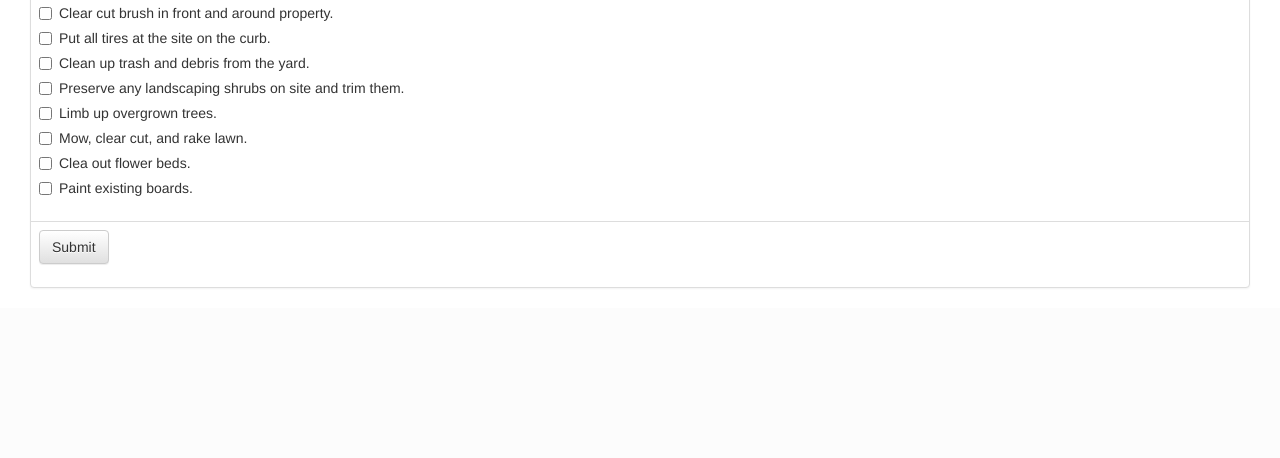
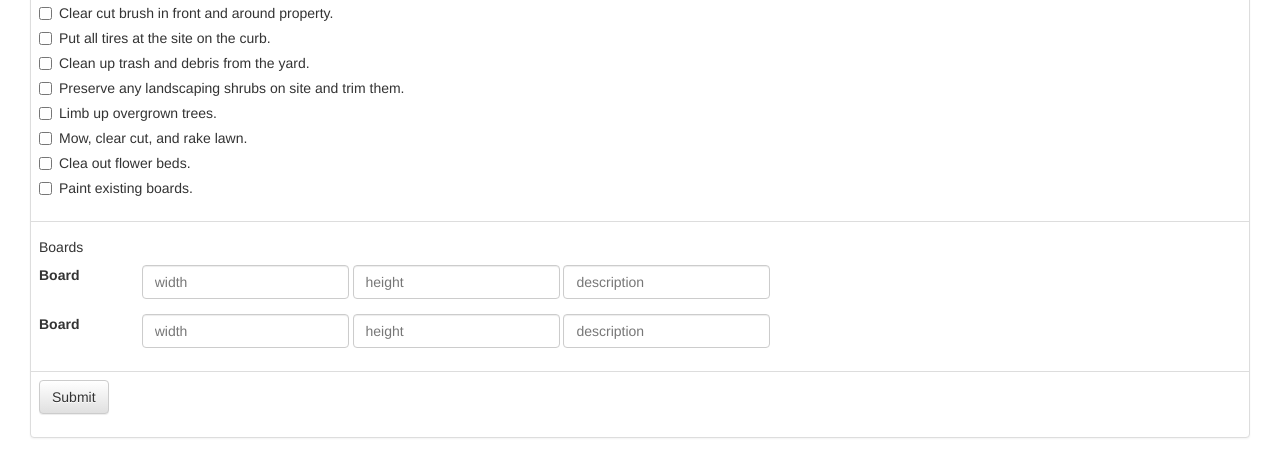
Before and after one commit to codeyoungstown/yndc-board-up, a Django app: page /add in a window 1280 px wide. Shown: the part 1293-1751 px from the top of the page. Before the commit the page ends 1581 px from the top, so only its background shows below. Run offline with Django 3.2, Linux system fonts and the light colour scheme; the visitor is signed in with stand-in values (Sample User, id 1); data that the repository does not hold is empty; some libraries are stand-ins or nearby versions.

Commit message:
More add page styling

```diff
--- a/yndc/apps/board/templates/board/add_house.html
+++ b/yndc/apps/board/templates/board/add_house.html
@@ -4,6 +4,7 @@
         <section>
             <form action="" method="POST" enctype="multipart/form-data">
                 {% csrf_token %}
+                {{ board_formset.management_form }}
                 <div class="panel panel-default">
                     <div class="panel-heading">
                         <h3 class="panel-title">Add Property</h3>
@@ -92,6 +93,23 @@
                         </tr>
                         <tr>
                             <td>
+                                <h5>Boards</h5>
+                                {% for form in board_formset.forms %}
+                                <div class="row">
+                                    <label class="col-sm-1 control-label">Board</label>
+                                    <div class="col-sm-10">
+                                    {% for field in form.visible_fields %}
+                                        <div class="form-group inline-input">
+                                            {{ field }}
+                                        </div>
+                                    {% endfor %}
+                                    </div>
+                                </div>
+                                {% endfor %}
+                            </td>
+                        </tr>
+                        <tr>
+                            <td>
                                 <div class="form-group">
                                     <button type="submit" class="btn btn-default">Submit</button>
                                 </div>
--- a/yndc/apps/board/views.py
+++ b/yndc/apps/board/views.py
@@ -1,3 +1,4 @@
+from django import forms
 from django.contrib.auth import login
 from django.contrib.auth.decorators import login_required
 from django.contrib.auth.forms import AuthenticationForm
@@ -48,11 +49,18 @@ def house(request, house_slug):
 
 @login_required
 def add_house(request):
-    BoardFormSet = modelformset_factory(Board, form=BoardForm, extra=2)
+    widgets = {
+        'height': forms.TextInput(attrs={'class' : 'form-control', 'placeholder': 'height'}),
+        'width': forms.TextInput(attrs={'class' : 'form-control', 'placeholder': 'width'}),
+        'description': forms.TextInput(attrs={'class' : 'form-control', 'placeholder': 'description'})
+    }
+
+    BoardFormSet = modelformset_factory(Board, form=BoardForm, extra=2,
+        widgets=widgets)
 
     if request.method == 'POST':
         house_form = HouseForm(request.POST, request.FILES)
-        board_formset = BoardFormSet(request.POST)
+        board_formset = BoardFormSet(request.POST, queryset=Board.objects.none())
 
         if house_form.is_valid() and board_formset.is_valid():
             house = house_form.save()
@@ -63,7 +71,7 @@ def add_house(request):
             return HttpResponseRedirect(reverse('house', args=[house.slug]))
     else:
         house_form = HouseForm()
-        board_formset = BoardFormSet()
+        board_formset = BoardFormSet(queryset=Board.objects.none())
 
     return render_to_response('board/add_house.html',
         {'house_form': house_form, 'board_formset': board_formset},
--- a/yndc/static/css/style.css
+++ b/yndc/static/css/style.css
@@ -38,3 +38,11 @@
 .photo-help {
     color: #FF0000;
 }
+
+.inline-input {
+    display:inline-block;
+}
+
+.inline-input input {
+    width:auto;
+}
```
